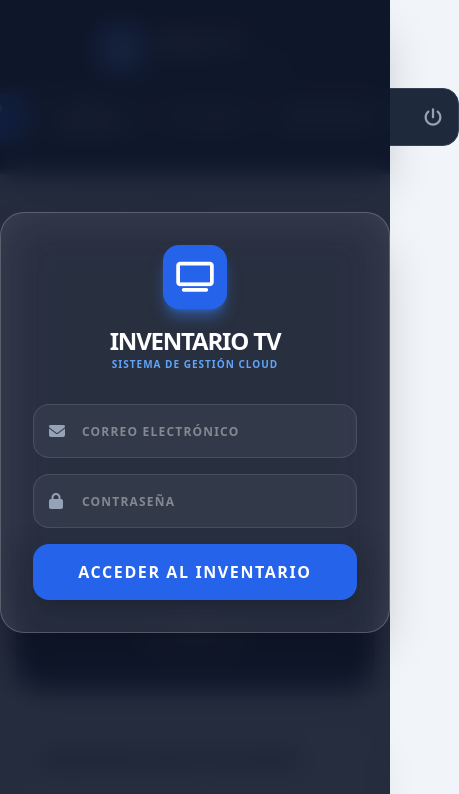
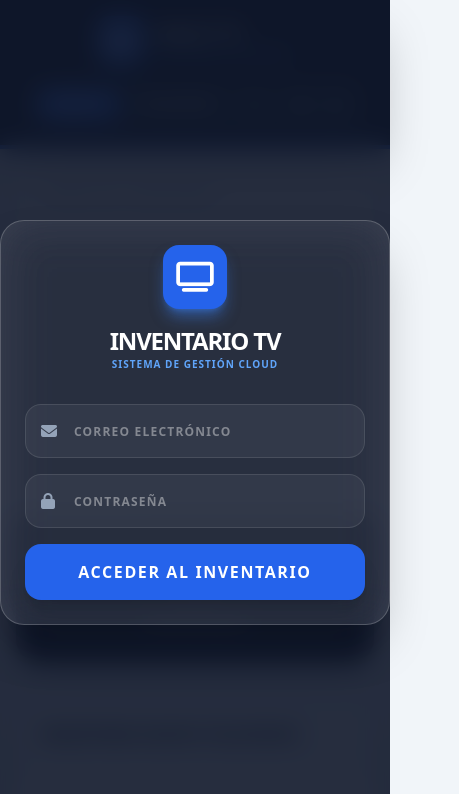
Before and after one commit to funnm/Inventario-tv, a plain HTML site: page index.html in a window 390 px wide. Shown: the top 794 px of the page, 459 px wide, since content can reach past the window. Drawn offline with nearby package versions, Linux system fonts and the light colour scheme; no server answers.

Commit message:
Add files via upload

```diff
--- a/index.html
+++ b/index.html
@@ -52,18 +52,18 @@
                 </div>
             </div>
 
-            <nav class="bg-slate-800 p-1 rounded-2xl border border-slate-700 flex items-center gap-2">
-                <div class="flex gap-1">
-                    <button id="tab-ingreso" class="px-6 py-2 rounded-xl text-xs font-black uppercase transition-all bg-blue-600">Nuevo TV</button>
-                    <button id="tab-registro" class="px-6 py-2 rounded-xl text-xs font-black uppercase transition-all hover:bg-slate-700">Mi Colección</button>
-                    <a href="https://funnm.github.io/taller/" class="px-6 py-2 rounded-xl text-xs font-black uppercase transition-all hover:bg-slate-700 text-slate-300 flex items-center">
-                        <i class="fas fa-tools mr-2"></i> Taller
+            <nav class="bg-slate-800 p-1 rounded-2xl border border-slate-700 flex items-center gap-2 max-w-full overflow-hidden">
+                <div class="flex gap-1 overflow-x-auto no-scrollbar py-1 px-1">
+                    <button id="tab-ingreso" class="px-4 md:px-6 py-2 rounded-xl text-[10px] md:text-xs font-black uppercase transition-all bg-blue-600 whitespace-nowrap">Nuevo TV</button>
+                    <button id="tab-registro" class="px-4 md:px-6 py-2 rounded-xl text-[10px] md:text-xs font-black uppercase transition-all hover:bg-slate-700 whitespace-nowrap">Mi Colección</button>
+                    <a href="https://funnm.github.io/taller/" class="px-4 md:px-6 py-2 rounded-xl text-[10px] md:text-xs font-black uppercase transition-all hover:bg-slate-700 text-slate-300 flex items-center whitespace-nowrap">
+                        <i class="fas fa-tools md:mr-2"></i> <span class="hidden md:inline">Taller</span>
                     </a>
-                    <a href="https://funnm.github.io/control/" class="px-6 py-2 rounded-xl text-xs font-black uppercase transition-all hover:bg-slate-700 text-slate-300 flex items-center">
-                        <i class="fas fa-wallet mr-2"></i> Finanzas
+                    <a href="https://funnm.github.io/control/" class="px-4 md:px-6 py-2 rounded-xl text-[10px] md:text-xs font-black uppercase transition-all hover:bg-slate-700 text-slate-300 flex items-center whitespace-nowrap">
+                        <i class="fas fa-wallet md:mr-2"></i> <span class="hidden md:inline">Finanzas</span>
                     </a>
                 </div>
-                <button id="btn-logout" class="ml-2 text-slate-400 hover:text-red-500 px-3 transition-colors" title="Cerrar Sesión">
+                <button id="btn-logout" class="ml-auto text-slate-400 hover:text-red-500 px-3 transition-colors shrink-0" title="Cerrar Sesión">
                     <i class="fas fa-power-off text-lg"></i>
                 </button>
             </nav>
--- a/style.css
+++ b/style.css
@@ -143,19 +143,36 @@ input::placeholder {
 }
 
 /* --- Mobile Optimizations --- */
+.no-scrollbar::-webkit-scrollbar {
+    display: none;
+}
+.no-scrollbar {
+    -ms-overflow-style: none;
+    scrollbar-width: none;
+}
+
 @media (max-width: 768px) {
     .container {
-        padding-left: 1rem;
-        padding-right: 1rem;
+        padding-left: 0.75rem;
+        padding-right: 0.75rem;
     }
 
     table {
         display: block;
         overflow-x: auto;
+        white-space: nowrap;
+    }
+
+    header {
+        padding: 1rem !important;
     }
 
     header h1 {
-        font-size: 1.25rem;
+        font-size: 1.1rem;
+    }
+
+    .p-8 {
+        padding: 1.5rem !important;
     }
 }
 
```
